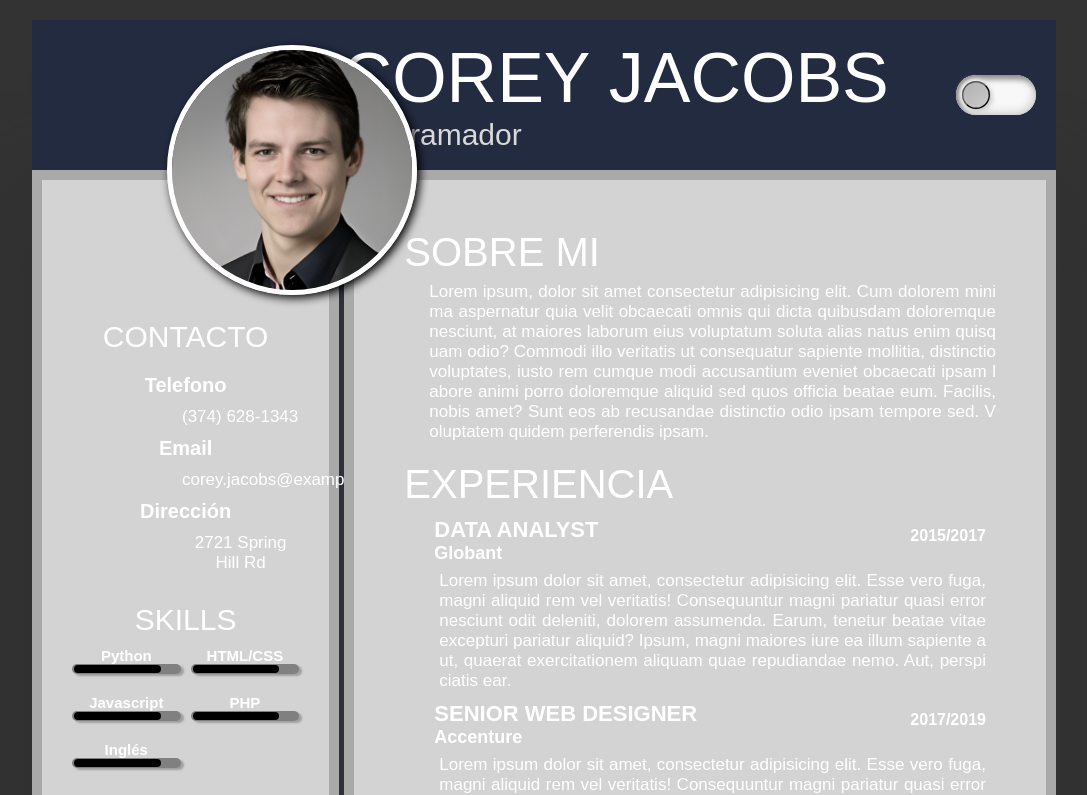
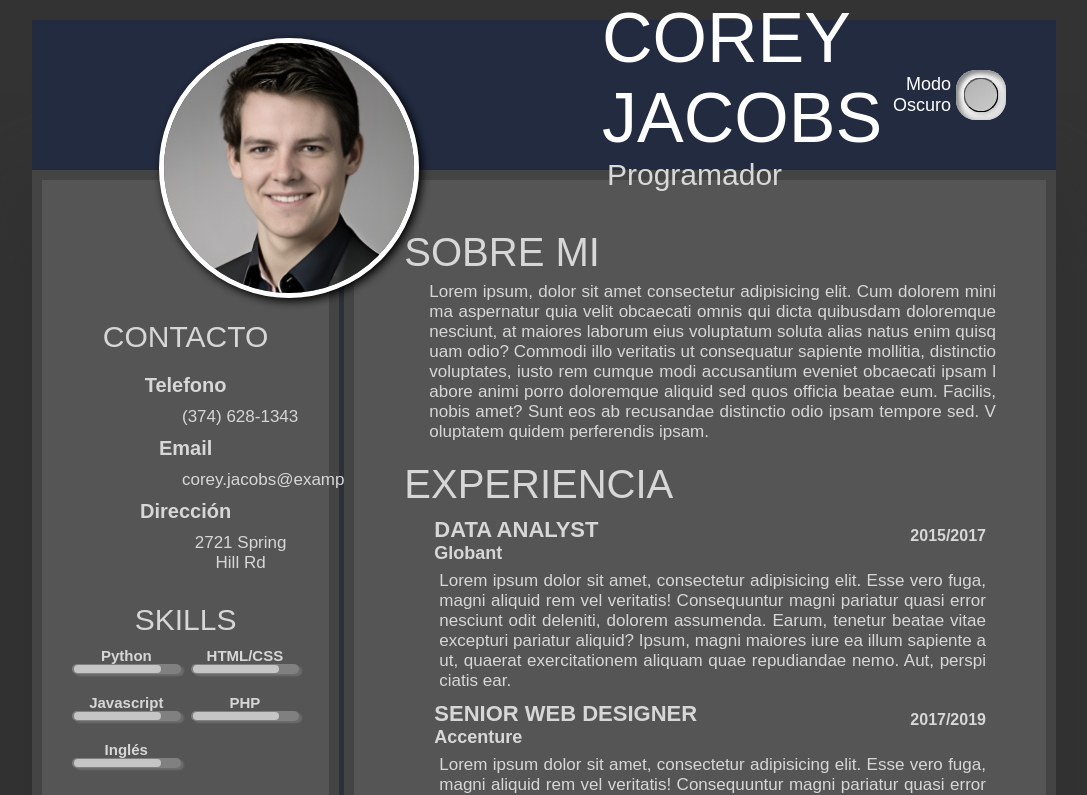
Before and after one commit to AgustinRuiz02/Curriculum-Responsive, a plain HTML site: page index.html in a window 1280 px wide. Both pictures are taken after a click on the button 1072 px from the left and 95 px from the top of the page. Shown: the top 795 px of the page, without its empty margins (96-1183 px from the left). Drawn offline with Linux system fonts and the light colour scheme.

Commit message:
Implementacion de modo oscuro

```diff
--- a/index.html
+++ b/index.html
@@ -17,9 +17,12 @@
                 <p>Programador</p>
             </div>
 
-
+            <div class="texto">
+                <p>Modo Oscuro</p>
+            </div>
 
             <div id="container">
+
                 <button onclick="darkmode('#333')"></button>
             </div>
 
@@ -29,7 +32,7 @@
         </div>
 
         <div class="content">
-            <div class="left-area">
+            <div class="leftarea" id="left">
                 <div class="contact">
                     <h4>CONTACTO</h4>
                     <h5>Telefono</h5>
@@ -79,7 +82,7 @@
 
 
 
-            <div class="right-area">
+            <div class="rightarea">
                 <div class="about">
                     <h1>SOBRE MI</h1>
                     <p>Lorem ipsum, dolor sit amet consectetur adipisicing elit. Cum dolorem minima aspernatur quia velit obcaecati omnis qui dicta quibusdam doloremque nesciunt, at maiores laborum eius voluptatum soluta alias natus enim quisquam odio? Commodi illo veritatis ut consequatur sapiente mollitia, distinctio voluptates, iusto rem cumque modi accusantium eveniet obcaecati ipsam labore animi porro doloremque aliquid sed quos officia beatae eum. Facilis, nobis amet? Sunt eos ab recusandae distinctio odio ipsam tempore sed. Voluptatem quidem perferendis ipsam.</p>
--- a/main.js
+++ b/main.js
@@ -1,7 +1,10 @@
 let body = document.querySelector("body");
-let left = document.querySelector(".left-area");
+
 
 function darkmode(color){
     document.body.classList.toggle("dark")
-    document.left.className = "dark";
+
+    document.querySelector(".leftarea").classList.toggle("darkcontent")
+
+    document.querySelector(".rightarea").classList.toggle("darkcontent")
 }
--- a/styles.css
+++ b/styles.css
@@ -22,7 +22,6 @@ body{
 .print-area .header{
     width: 100%;
     height: 150px;
-
     background-color: rgb(35, 43, 65);
     display: flex;
     align-items: center;
@@ -30,11 +29,11 @@ body{
 }
 
 .header img{
-    width: 250px;
-    height: 250px;
+    width: 260px;
+    height: 260px;
     border-radius: 50%;
-    margin-top: 150px;
-    margin-left: 135px;
+    margin-top: 145px;
+    margin-left: 127px;
     position: absolute;
     border: 5px solid white;
     box-shadow: 3px 3px 10px black;
@@ -53,7 +52,7 @@ body{
 .header-text{
     color: white;
     width: 60%;
-    margin-left: auto;
+    margin-left: 570px;
 }
 
 .header-text h1{
@@ -76,14 +75,14 @@ body{
     background-color: rgba(35, 43, 65, 0.309);
 }
 
-.left-area{
+.leftarea{
     width: 30%;
     background-color: lightgrey;
     text-align: center;
     padding-bottom: 20px;
     border: 10px solid rgba(0, 0, 0, 0.2);
 }
-.left-area .contact{
+.leftarea .contact{
     margin-top: 140px;
     padding: 0 30px;
 }
@@ -161,7 +160,7 @@ body{
 }
 
 
-.right-area{
+.rightarea{
     margin-left: 0.5%;
     width: 69.5%;
     padding: 50px;
@@ -169,12 +168,12 @@ body{
     border: 10px solid rgba(0, 0, 0, 0.2);
 }
 
-.right-area h1{
+.rightarea h1{
     font-size: 40px;
     font-weight: normal;
 }
 
-.right-area p{
+.rightarea p{
     text-align: justify;
     word-break: break-all;
     font-size: 17px;
@@ -220,7 +219,7 @@ body{
 }
 .estudios h4{
     padding-left: 30px;
-    font-size: 20px;
+    font-size: 25px;
 }
 
 .estudios span{
@@ -233,14 +232,22 @@ body{
 
 #container{
     background-color: #f8f8f8;
-    width: 80px;
-    height: 40px;
+    width: 50px;
+    height: 50px;
     box-sizing: border-box;
     box-shadow: inset 4px 4px 6px #838383,
                 inset -2px -2px 10px #cecece;
     margin-right: 20px ;
     border-radius: 20px;
     cursor: pointer;
+    margin-right: 50px;
+}
+
+.texto{
+    color: white;
+    font-size: 18px;
+    text-align: end;
+    margin-right: 5px;
 }
 
 
@@ -248,23 +255,28 @@ button{
     position: relative;
     top: 0;
     left: 0;
-    width: 40px;
-    height: 40px;
+    width: 50px;
+    height: 50px;
     transform: scale(.7);
     background: linear-gradient(145deg, #b1b1b1, #cacaca);
     border-radius: 25px;
     cursor: pointer;
     box-shadow: 3px 3px 8px #c4c4c4,
                 -3px -3px 8px #fff;
-    font-size: 20px;
 }
 
 
 .dark{
     background-color: #333;
-    color: white;
+    color: rgb(215, 215, 215);
+
 }
 
-button.dark{
-    margin-left: 60px;
+.darkcontent{
+    background-color: #555555;
+    color: rgb(215, 215, 215);
 }
+
+.darkcontent .bar span::before{
+    background-color: rgb(197, 197, 197);
+}
```
